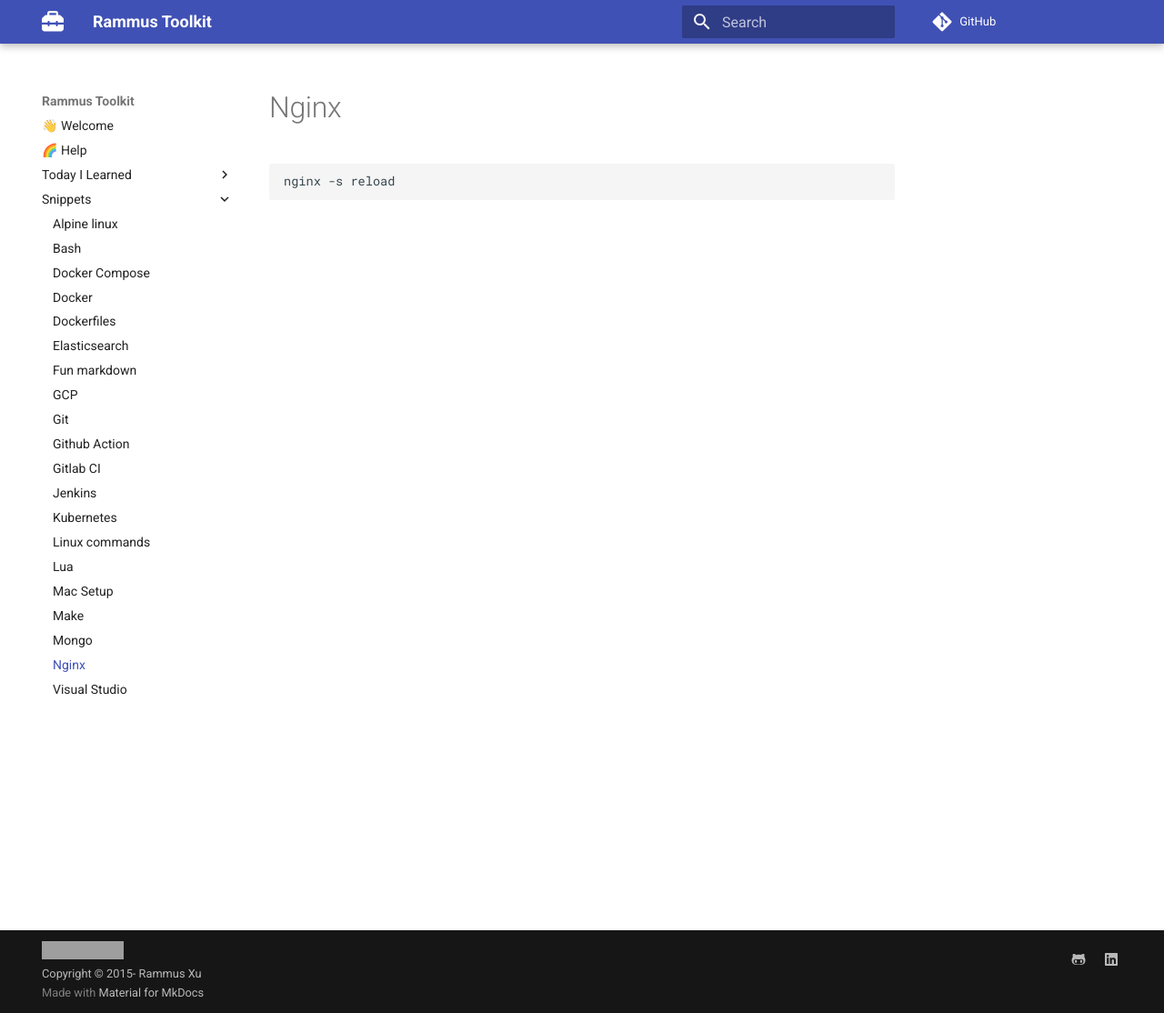
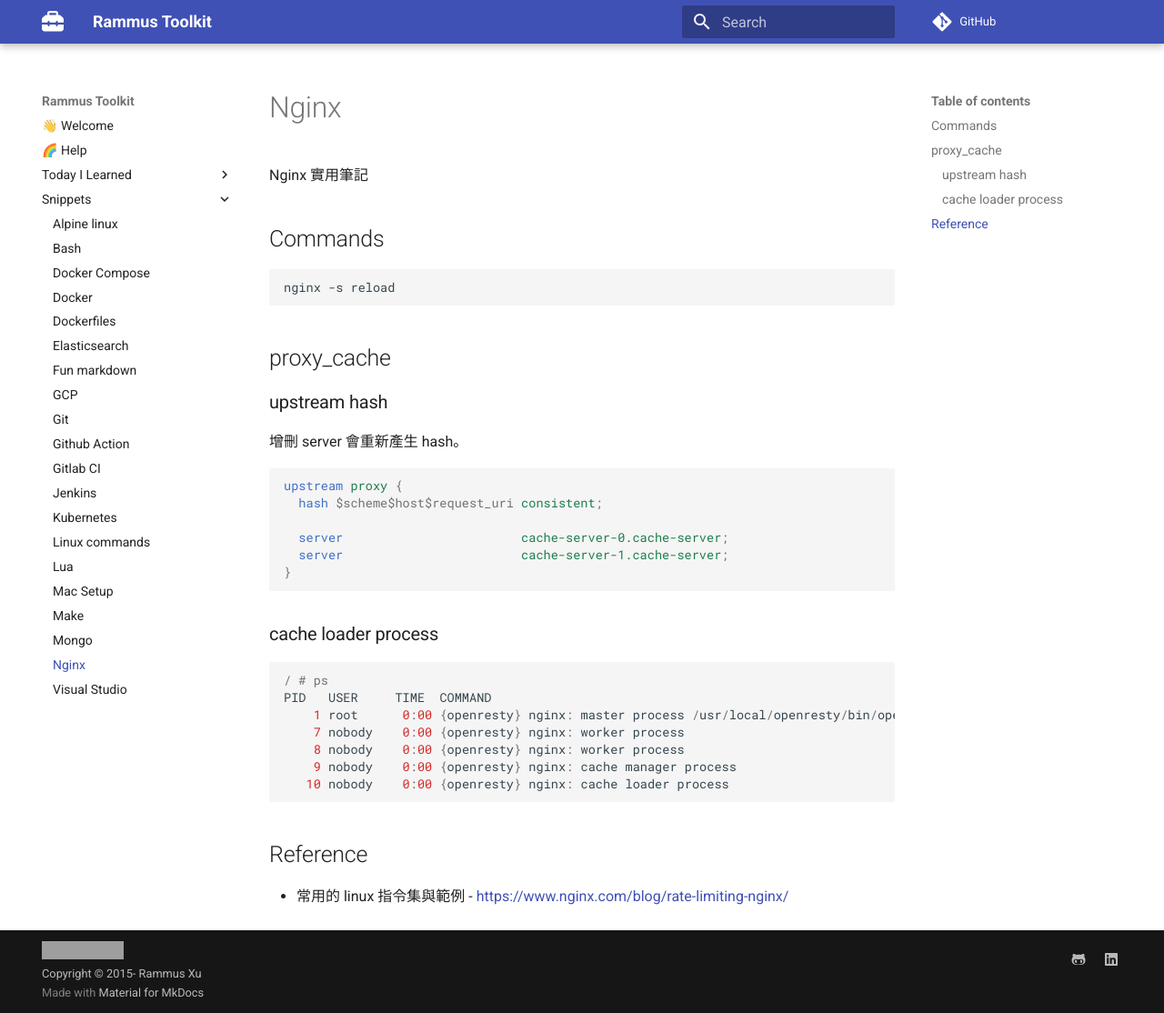
Before and after one commit to RammusXu/toolkit, an MkDocs documentation site: the page built from docs/snippets/nginx.md, in a window 1280 px wide and 1114 px high. Shown: the whole window at 91% size. Built offline with MkDocs 1.6.1 and Material for MkDocs 9.7.7, drawn with Linux system fonts in a browser that asks for light colours; comment, search, counter and statistics services are not loaded; grey boxes are pictures that could not be loaded.

Commit message:
## proxy_cache

````diff
--- a/docs/snippets/nginx.md
+++ b/docs/snippets/nginx.md
@@ -1,6 +1,37 @@
-https://www.nginx.com/blog/rate-limiting-nginx/
+---
+description:
+---
+
+Nginx 實用筆記
+## Commands
+```bash
+nginx -s reload
+```
 
 
+## proxy_cache
+### upstream hash
+增刪 server 會重新產生 hash。
+```nginx
+upstream proxy {
+  hash $scheme$host$request_uri consistent;
+
+  server                        cache-server-0.cache-server;
+  server                        cache-server-1.cache-server;
+}
 ```
-nginx -s reload
+
+### cache loader process
+```s
+/ # ps
+PID   USER     TIME  COMMAND
+    1 root      0:00 {openresty} nginx: master process /usr/local/openresty/bin/openresty -g daemon off;
+    7 nobody    0:00 {openresty} nginx: worker process
+    8 nobody    0:00 {openresty} nginx: worker process
+    9 nobody    0:00 {openresty} nginx: cache manager process
+   10 nobody    0:00 {openresty} nginx: cache loader process
 ```
+
+
+## Reference
+- 常用的 linux 指令集與範例 - https://www.nginx.com/blog/rate-limiting-nginx/
````
